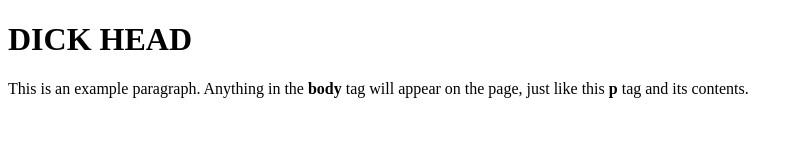
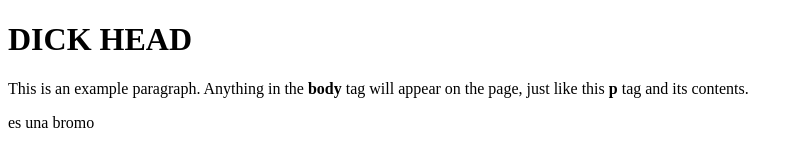
Before and after one commit to Castle990/PracticasED, a plain HTML site: page index.html in a window 1280 px wide. Shown: the whole page, without its empty margins (0-803 px from the left). Drawn offline with Linux system fonts and the light colour scheme.

Commit message:
edicion index brach
todo una bromo

```diff
--- a/index.html
+++ b/index.html
@@ -6,5 +6,6 @@
   <body>
     <h1>DICK HEAD</h1>
     <p>This is an example paragraph. Anything in the <strong>body</strong> tag will appear on the page, just like this <strong>p</strong> tag and its contents.</p>
+    <p>es una bromo</p>
   </body>
 </html>
```
